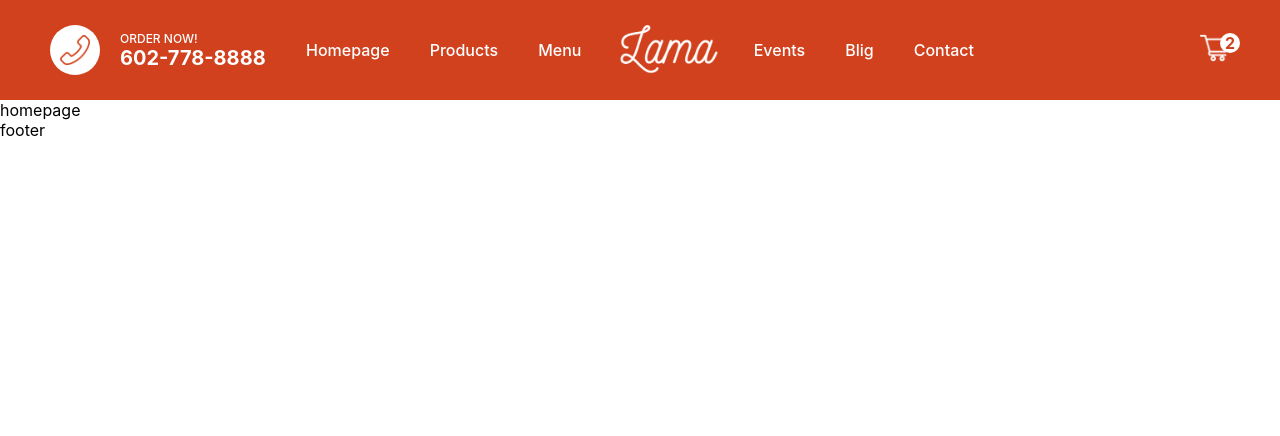
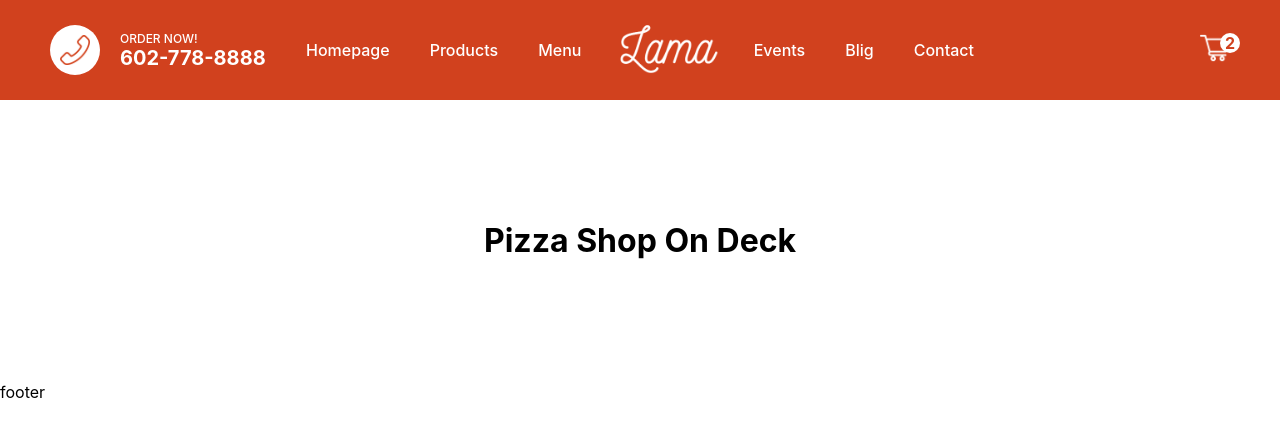
Before and after one commit to ChristianWare/Pizza-Dilvery-App, a Next.js app: page / in a window 1280 px wide. Shown: the top 436 px of the page. Built offline with nearby package versions, Linux system fonts and the light colour scheme.

Commit message:
Hero/Featured Done

```diff
--- a/pages/index.js
+++ b/pages/index.js
@@ -1,5 +1,6 @@
 import Head from "next/head";
 import Image from "next/image";
+import Featured from "../src/comps/featured/Featured";
 import styles from "../styles/Home.module.css";
 
 export default function Home() {
@@ -9,7 +10,7 @@ export default function Home() {
         <title>Pizza Shoppe In Goodyear</title>
         <meta name="description" content="Best Pizza Shop In Goodyear" />
       </Head>
-      homepage
+      <Featured />
     </div>
   );
 }
--- /dev/null
+++ b/src/comps/featured/Featured.js
@@ -0,0 +1,14 @@
+import styles from './Featured.module.css'
+import Image from 'next/image'
+// import arrowLeft from '../../../public/images/arrowl.png'
+// import arrowRight from '../../../public/images/arrowr.png'
+
+function Featured() {
+    return (
+        <div className={styles.container}>
+            <h1>Pizza Shop On Deck</h1>
+        </div>
+    )
+}
+
+export default Featured
--- /dev/null
+++ b/src/comps/featured/Featured.module.css
@@ -0,0 +1,7 @@
+.container {
+    display: flex;
+    align-items: center;
+    justify-content: center;
+    margin-top: 100px;
+    margin-bottom: 100px;
+}
```
Also changed, not shown: public/images/pizza.jpg (added).
